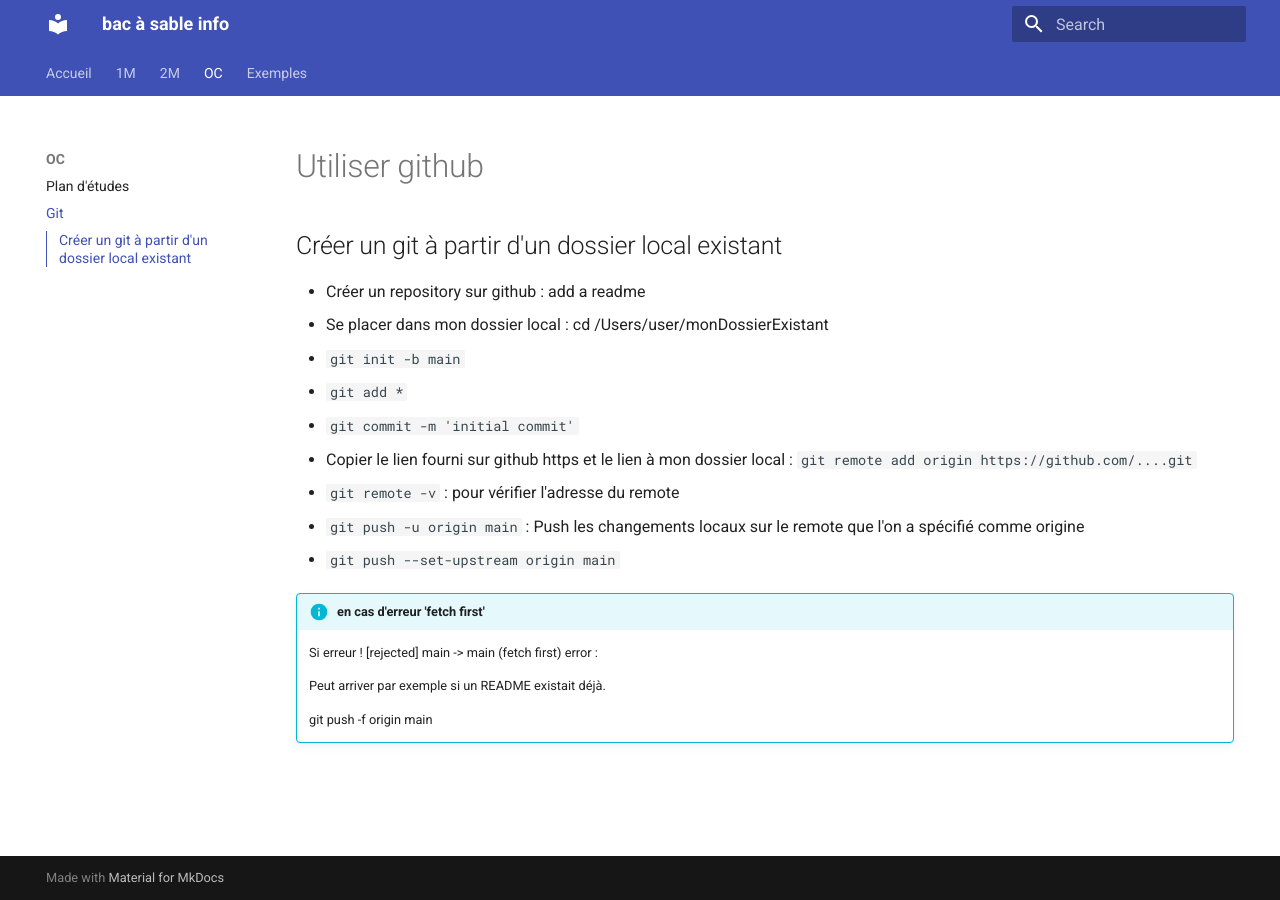
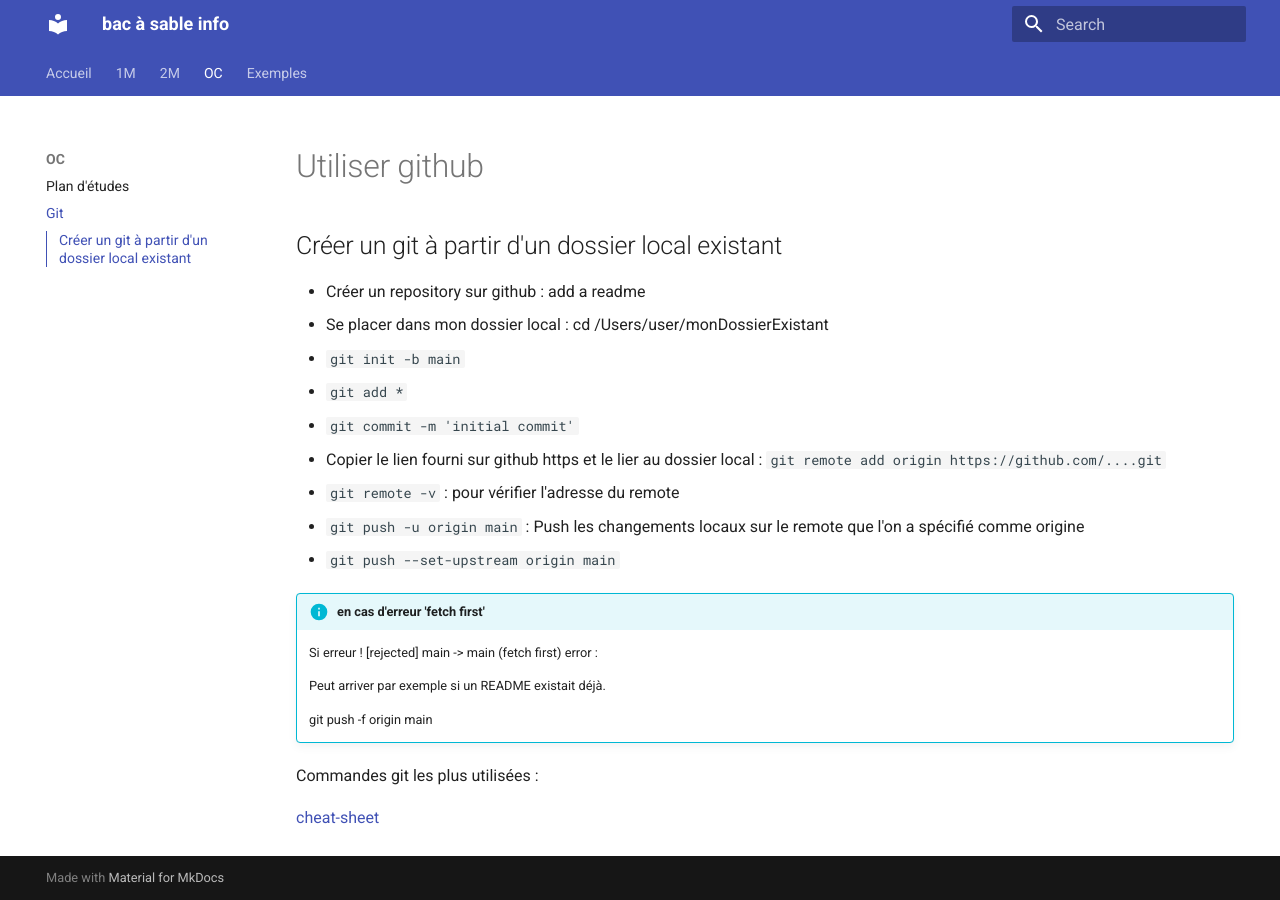
Before and after one commit to emiliemichaud/etoyinfo, an MkDocs documentation site: the page built from docs/OC/OC-git.md, in a window 1280 px wide. Built offline with MkDocs 1.6.1 and Material for MkDocs 9.7.7, drawn with Linux system fonts in a browser that asks for light colours.

Commit message:
ajout de la cheat sheet git

```diff
--- a/docs/OC/OC-git.md
+++ b/docs/OC/OC-git.md
@@ -7,7 +7,7 @@
 - `git init -b main`
 - `git add *`
 - `git commit -m 'initial commit'`
-- Copier le lien fourni sur github https et le lien à mon dossier local :
+- Copier le lien fourni sur github https et le lier au dossier local :
   `git remote add origin https://github.com/....git `
 - `git remote -v` : pour vérifier l'adresse du remote
 - `git push -u origin main` :  Push les changements locaux sur le remote que l'on a spécifié comme origine
@@ -19,3 +19,7 @@
     Peut arriver par exemple si un README existait déjà.
 
     git push -f origin main
+
+Commandes git les plus utilisées :
+
+[cheat-sheet](../ressources/github-cheatsheet.pdf)
```
Also changed, not shown: 3 other files.
